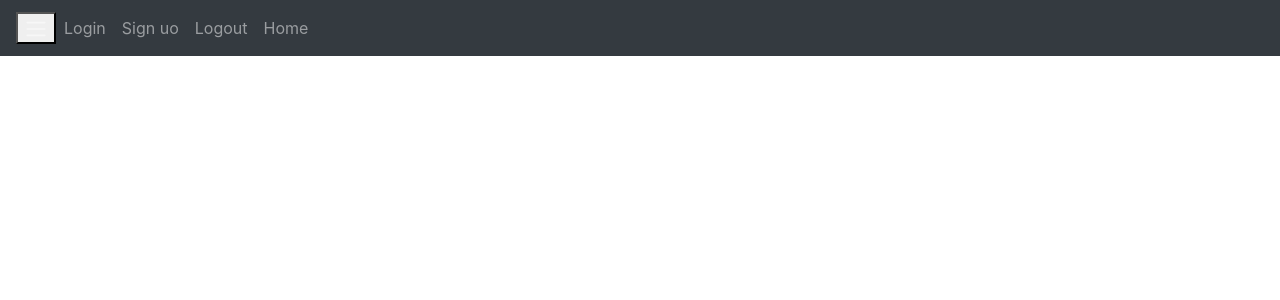
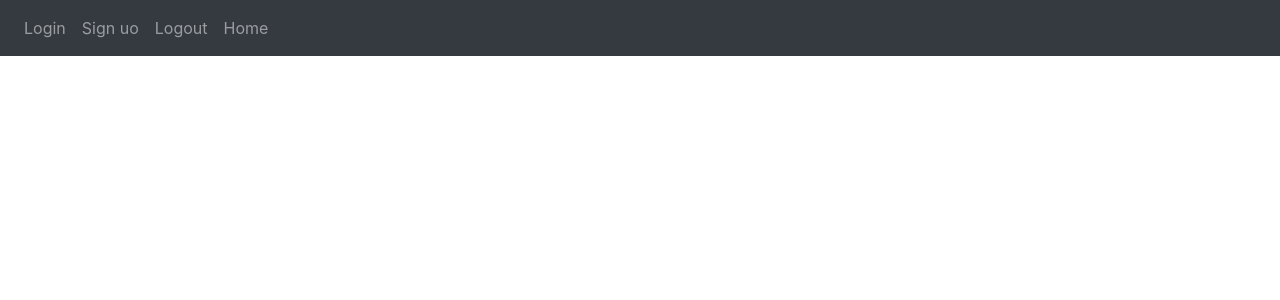
Before and after one commit to FHegardt/ReinforcementLearningGame, a Flask app: page / in a window 1280 px wide. Shown: the top 300 px of the page. Run offline with Flask 2, Linux system fonts and the light colour scheme; some libraries are stand-ins or nearby versions.

Commit message:
updated base.html

```diff
--- a/website/templates/base.html
+++ b/website/templates/base.html
@@ -9,12 +9,18 @@
       integrity="sha384-Vkoo8x4CGsO3+Hhxv8T/Q5PaXtkKtu6ug5TOeNV6gBiFeWPGFN9MuhOf23Q9Ifjh"
       crossorigin="anonymous"
     />
+    <link
+      rel="stylesheet"
+      href="https://stackpath.bootstrapcdn.com/font-awesome/4.7.0/css/font-awesome.min.css"
+      crossorigin="anonymous"
+    />
+
     <title>{% block title %}Home{% endblock %}</title>
   </head>
   <body>
     <nav class="navbar navbar-expand-lg navbar-dark bg-dark">
       <button
-        class="navbar-toggle"
+        class="navbar-toggler"
         type="button"
         data-toggle="collapse"
         data-target="#navbar"
```
